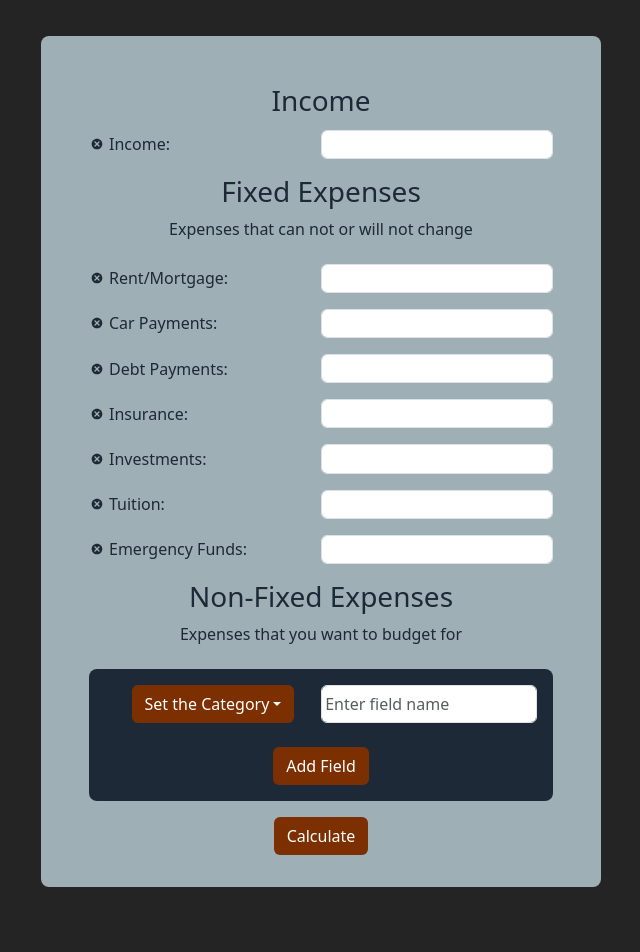
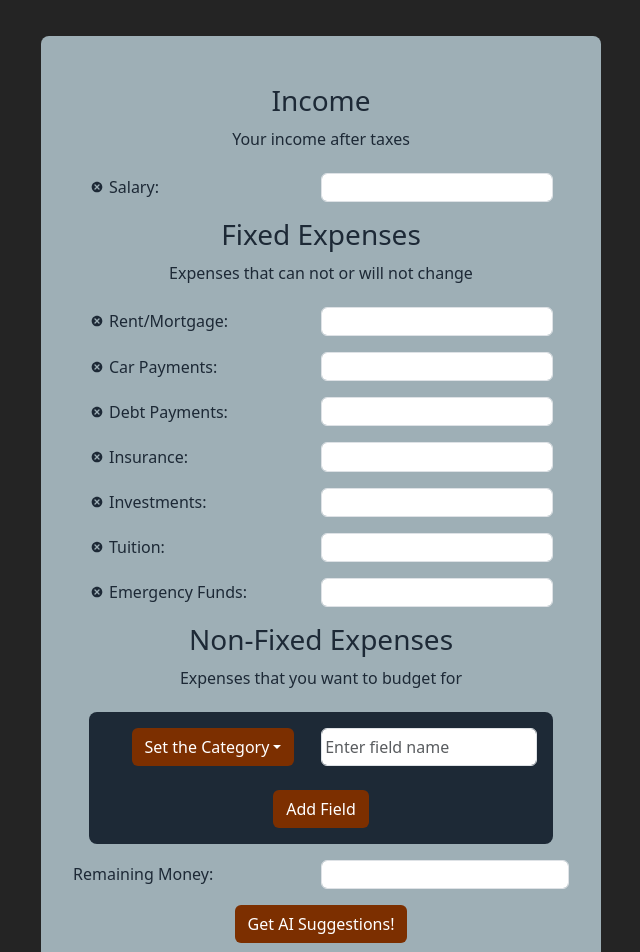
Before and after one commit to harveyji1/HarveysBudgetTool, a React (Vite) app: page / in a window 1280 px wide. Shown: the part 220-1172 px from the top of the page, without its empty margins (319-959 px from the left). Built offline with nearby package versions, Linux system fonts and the light colour scheme.

Commit message:
start of remaining money function

```diff
--- a/src/components/Calculator/Calculator.tsx
+++ b/src/components/Calculator/Calculator.tsx
@@ -12,9 +12,9 @@ function Calculator() {
   const [categories, setCategories] = useState<Category[]>([
     {
       name: 'Income',
-      description: '',
+      description: 'Your income after taxes',
       fields: [
-        { id: 'incomeTotal', label: 'Income: ', value: '' },
+        { id: 'incomeTotal', label: 'Salary: ', value: '' },
       ],
     },
     {
@@ -107,7 +107,16 @@ function Calculator() {
           </div>
         ))}
       </div>
-      <Button onClick={handleSubmit}>Calculate</Button>
+      <div className='formField'>
+      <Form.Label className='fieldLabel'>
+        Remaining Money:
+      </Form.Label>
+        <Form.Control
+          type='number'
+          //onChange={(e) => handleFieldChange(categoryIndex, fieldIndex, e.target.value)}
+        />
+      </div>
+      <Button onClick={handleSubmit}>Get AI Suggestions!</Button>
     </Form>
   );
 }
```
